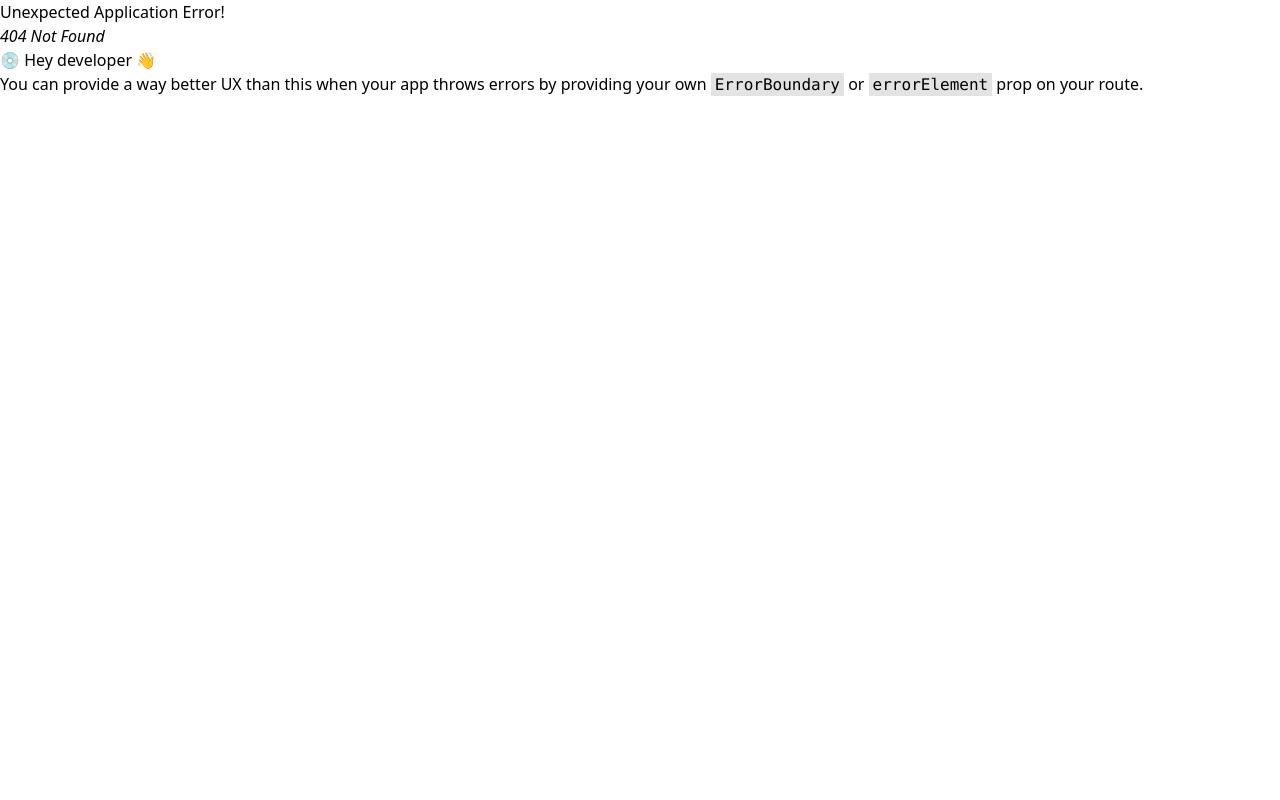
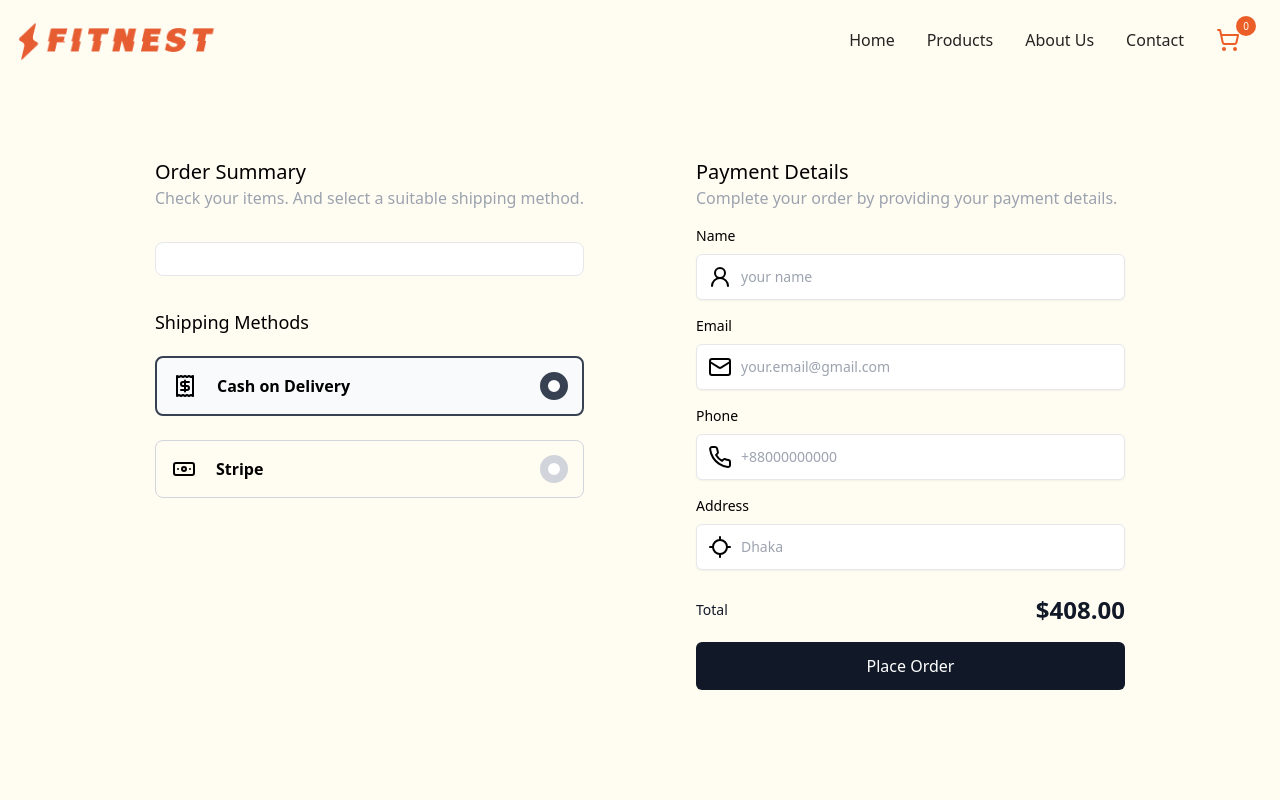
Before and after one commit to AsibHasanRiyad/fit-nest-client, a React (Vite) app: page /checkout in a window 1280 px wide. Before the commit this address had no page. Shown: the top 800 px of the page. Built offline with nearby package versions, Linux system fonts and the light colour scheme.

Commit message:
check out page is added with swap payment method

```diff
--- a/package.json
+++ b/package.json
@@ -21,6 +21,7 @@
     "class-variance-authority": "^0.7.0",
     "clsx": "^2.1.1",
     "framer-motion": "^11.5.6",
+    "gsap": "^3.12.5",
     "lucide-react": "^0.445.0",
     "react": "^18.3.1",
     "react-dom": "^18.3.1",
--- a/src/components/Home/Hero.tsx
+++ b/src/components/Home/Hero.tsx
@@ -7,7 +7,7 @@ const Hero = () => {
     <>
       <div className=" bg-third min-h-[calc(100vh-175px)] pt-10 lg:pt-0 px-4 md:px-8 flex justify-center items-center">
         <div className="container mx-auto">
-          <div className="-mx-4 flex flex-wrap">
+          <div className="flex flex-wrap -mx-4">
             <div className="w-full px-4 lg:w-5/12">
               <div>
                 <h1 className="mb-5 text-4xl font-bold !leading-[1.208] text-secondary  sm:text-[42px] lg:text-[40px] xl:text-5xl">
@@ -23,16 +23,16 @@ const Hero = () => {
                   <li>
                     <a
                       href="/#"
-                      className="inline-flex gap-3 items-center justify-center rounded-md bg-primary text-third px-6 py-3 text-center text-base font-medium  hover:bg-blue-dark lg:px-7"
+                      className="inline-flex items-center justify-center gap-3 px-6 py-3 text-base font-medium text-center rounded-md bg-primary text-third hover:bg-blue-dark lg:px-7"
                     >
                       Explore
-                      <ArrowRightCircle className=" h-5 w-5" />
+                      <ArrowRightCircle className="w-5 h-5 " />
                     </a>
                   </li>
                   <li>
                     <a
                       href="/#"
-                      className="inline-flex items-center justify-center px-5 py-3 text-center text-base font-medium text-secondary hover:text-primary "
+                      className="inline-flex items-center justify-center px-5 py-3 text-base font-medium text-center text-secondary hover:text-primary "
                     >
                       <span className="mr-2">
                         <CloudIcon />
--- /dev/null
+++ b/src/pages/Checkout.tsx
@@ -0,0 +1,167 @@
+import { selectCart } from "@/redux/features/CartSlice";
+import { useAppSelector } from "@/redux/hook";
+import {
+  Banknote,
+  Locate,
+  Mail,
+  Phone,
+  Receipt,
+  UserRound,
+} from "lucide-react";
+import { useState } from "react";
+
+const Checkout = () => {
+  const cardData = useAppSelector(selectCart);
+  const [selectedMethod, setSelectedMethod] = useState("radio_1");
+
+  const handleChange = (event) => {
+    setSelectedMethod(event.target.value);
+  };
+
+  return (
+    <div className="flex items-center justify-center w-full min-h-[86vh]">
+      <div className="grid gap-20 lg:grid-cols-2">
+        <div className="px-4 pt-8">
+          <p className="text-xl font-medium">Order Summary</p>
+          <p className="text-gray-400">
+            Check your items. And select a suitable shipping method.
+          </p>
+          <div className="px-2 py-4 mt-8 space-y-3 bg-white border rounded-lg sm:px-6">
+            {cardData.items.map((cart) => (
+              <div
+                key={cart.id}
+                className="flex flex-col items-center gap-10 bg-white rounded-lg sm:flex-row"
+              >
+                <img
+                  className="object-cover object-center h-24 m-2 border rounded-md w-28"
+                  src={cart.image}
+                  alt=""
+                />
+                <div className="flex flex-col w-full px-4 py-4">
+                  <span className="font-semibold">{cart.name}</span>
+                  <p className="text-lg font-bold">${cart.price}</p>
+                </div>
+              </div>
+            ))}
+          </div>
+
+          <div>
+            <p className="mt-8 text-lg font-medium">Shipping Methods</p>
+            <form className="grid gap-6 mt-5">
+              {[
+                {
+                  id: "radio_1",
+                  label: "Cash on Delivery",
+                  imgSrc: <Receipt />,
+                },
+                {
+                  id: "radio_2",
+                  label: "Stripe",
+                  imgSrc: <Banknote />,
+                },
+              ].map((method) => (
+                <div className="relative" key={method.id}>
+                  <input
+                    className="hidden peer"
+                    id={method.id}
+                    type="radio"
+                    name="shippingMethod"
+                    value={method.id}
+                    checked={selectedMethod === method.id}
+                    onChange={handleChange}
+                  />
+                  <span className="box-content absolute block w-3 h-3 -translate-y-1/2 bg-white border-8 border-gray-300 rounded-full peer-checked:border-gray-700 right-4 top-1/2"></span>
+                  <label
+                    htmlFor={method.id}
+                    className={`flex p-4 border rounded-lg cursor-pointer select-none ${
+                      selectedMethod === method.id
+                        ? "border-2 border-gray-700 bg-gray-50"
+                        : "border-gray-300"
+                    }`}
+                  >
+                    {method.imgSrc}
+                    <div className="ml-5">
+                      <span className="mt-2 font-semibold">{method.label}</span>
+                    </div>
+                  </label>
+                </div>
+              ))}
+            </form>
+          </div>
+        </div>
+        <div className="px-4 pt-8 mt-10 lg:mt-0">
+          <p className="text-xl font-medium">Payment Details</p>
+          <p className="text-gray-400">
+            Complete your order by providing your payment details.
+          </p>
+          <div>
+            <label className="block mt-4 mb-2 text-sm font-medium">Name</label>
+            <div className="relative">
+              <input
+                type="text"
+                id="name"
+                name="name"
+                className="w-full px-4 py-3 text-sm border border-gray-200 rounded-md shadow-sm outline-none pl-11 focus:z-10 focus:border-blue-500 focus:ring-blue-500"
+                placeholder="your name"
+              />
+              <div className="absolute inset-y-0 left-0 inline-flex items-center px-3 pointer-events-none">
+                <UserRound />
+              </div>
+            </div>
+            <label className="block mt-4 mb-2 text-sm font-medium">Email</label>
+            <div className="relative">
+              <input
+                type="text"
+                id="email"
+                name="email"
+                className="w-full px-4 py-3 text-sm border border-gray-200 rounded-md shadow-sm outline-none pl-11 focus:z-10 focus:border-blue-500 focus:ring-blue-500"
+                placeholder="your.email@gmail.com"
+              />
+              <div className="absolute inset-y-0 left-0 inline-flex items-center px-3 pointer-events-none">
+                <Mail />
+              </div>
+            </div>
+            <label className="block mt-4 mb-2 text-sm font-medium">Phone</label>
+            <div className="relative">
+              <input
+                type="text"
+                id="phone"
+                name="phone"
+                className="w-full px-4 py-3 text-sm border border-gray-200 rounded-md shadow-sm outline-none pl-11 focus:z-10 focus:border-blue-500 focus:ring-blue-500"
+                placeholder="+88000000000"
+              />
+              <div className="absolute inset-y-0 left-0 inline-flex items-center px-3 pointer-events-none">
+                <Phone />
+              </div>
+            </div>
+            <label className="block mt-4 mb-2 text-sm font-medium">
+              Address
+            </label>
+            <div className="relative">
+              <input
+                type="text"
+                id="address"
+                name="address"
+                className="w-full px-4 py-3 text-sm border border-gray-200 rounded-md shadow-sm outline-none pl-11 focus:z-10 focus:border-blue-500 focus:ring-blue-500"
+                placeholder="Dhaka"
+              />
+              <div className="absolute inset-y-0 left-0 inline-flex items-center px-3 pointer-events-none">
+                <Locate />
+              </div>
+            </div>
+
+            <div className="flex items-center justify-between mt-6">
+              <p className="text-sm font-medium text-gray-900">Total</p>
+              <p className="text-2xl font-semibold text-gray-900">$408.00</p>
+            </div>
+          </div>
+          <button className="w-full px-6 py-3 mt-4 mb-8 font-medium text-white bg-gray-900 rounded-md">
+            Place Order
+          </button>
+        </div>
+      </div>
+    </div>
+  );
+};
+
+export default Checkout;
--- a/src/pages/ProductDetails.tsx
+++ b/src/pages/ProductDetails.tsx
@@ -35,6 +35,7 @@ const ProductDetails = () => {
       quantity,
     };
     dispatch(addToCart(product));
+    setQuantity(0);
     toast.success("Product added to the cart");
   };
 
--- /dev/null
+++ b/src/redux/api/OrderApi.ts
@@ -0,0 +1,18 @@
+import { baseApi } from "../api/baseApi";
+
+const OrderApi = baseApi.injectEndpoints({
+  endpoints: (builder) => ({
+    createBooking: builder.mutation({
+      query: (bookingInfo) => {
+        return {
+          url: "/orders/create-order",
+          method: "POST",
+          body: bookingInfo,
+        };
+      },
+      invalidatesTags: [],
+    }),
+  }),
+});
+
+export const { useCreateBookingMutation } = OrderApi;
--- a/src/redux/features/CartSlice.ts
+++ b/src/redux/features/CartSlice.ts
@@ -7,6 +7,7 @@ export type TCartItem = {
   name: string;
   price: number;
   quantity: number;
+  image?: string;
 };
 
 export interface TCartState {
--- a/src/routes/routes.tsx
+++ b/src/routes/routes.tsx
@@ -4,6 +4,7 @@ import Home from "../pages/Home";
 import MainLayout from "../components/layout/MainLayout";
 import Products from "@/pages/Products";
 import ProductDetails from "@/pages/ProductDetails";
+import Checkout from "@/pages/Checkout";
 
 const router = createBrowserRouter([
   {
@@ -22,6 +23,10 @@ const router = createBrowserRouter([
         path: "/products/:id",
         element: <ProductDetails />,
       },
+      {
+        path: "/checkout",
+        element: <Checkout />,
+      },
     ],
   },
 ]);
```
Also changed, not shown: 1 other file (tests, documents, lock files or other folders).
